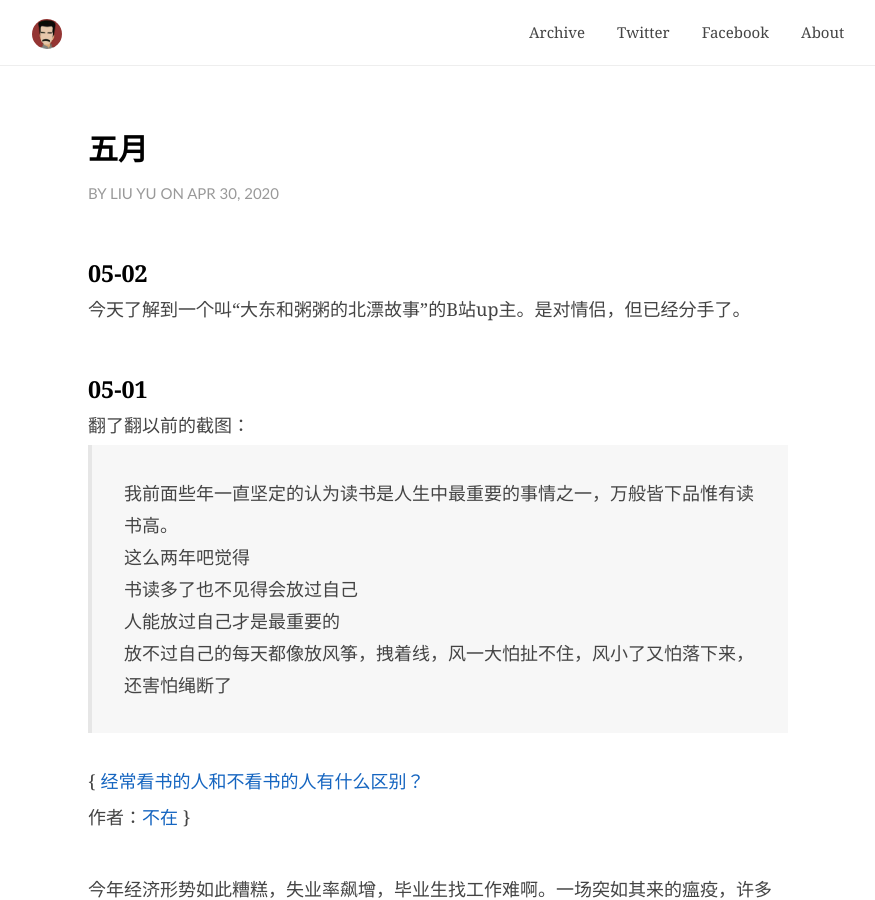
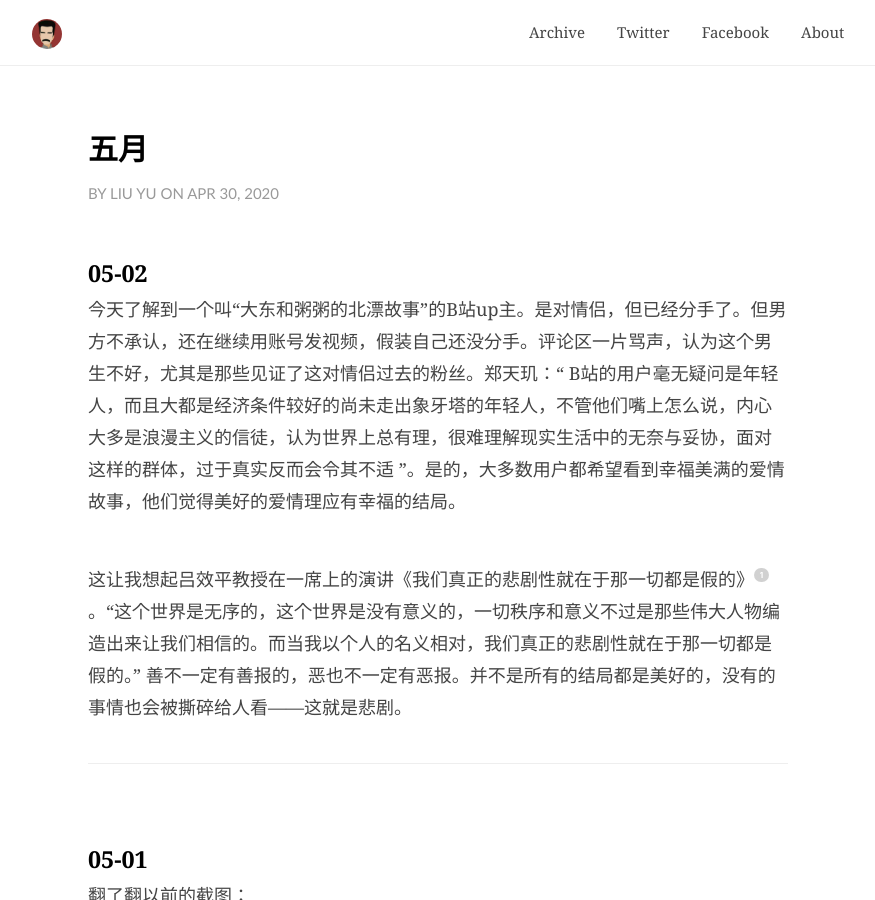
Before and after one commit to JaydenYL/JaydenYL.github.io, a Jekyll site: the page built from _posts/2020-04-26-日记.md, in a window 1280 px wide and 900 px high. Shown: the whole window, without its empty margins (202-1077 px from the left). Built offline with Jekyll 4.4.1, drawn with Linux system fonts in a browser that asks for light colours; comment, search, counter and statistics services are not loaded.

Commit message:
Update 2020-04-26-日记.md

```diff
--- a/_posts/2020-04-26-日记.md
+++ b/_posts/2020-04-26-日记.md
@@ -17,9 +17,19 @@ catalog: true
 
 ### 05-02
 
-今天了解到一个叫“大东和粥粥的北漂故事”的B站up主。是对情侣，但已经分手了。
+今天了解到一个叫“大东和粥粥的北漂故事”的B站up主。是对情侣，但已经分手了。但男方不承认，还在继续用账号发视频，假装自己还没分手。评论区一片骂声，认为这个男生不好，尤其是那些见证了这对情侣过去的粉丝。郑天玑：“ B站的用户毫无疑问是年轻人，而且大都是经济条件较好的尚未走出象牙塔的年轻人，不管他们嘴上怎么说，内心大多是浪漫主义的信徒，认为世界上总有理，很难理解现实生活中的无奈与妥协，面对这样的群体，过于真实反而会令其不适 ”。是的，大多数用户都希望看到幸福美满的爱情故事，他们觉得美好的爱情理应有幸福的结局。
+
+<br>
+
+这让我想起吕效平教授在一席上的演讲《我们真正的悲剧性就在于那一切都是假的》[^1]。“这个世界是无序的，这个世界是没有意义的，一切秩序和意义不过是那些伟大人物编造出来让我们相信的。而当我以个人的名义相对，我们真正的悲剧性就在于那一切都是假的。”  善不一定有善报的，恶也不一定有恶报。并不是所有的结局都是美好的，没有的事情也会被撕碎给人看——这就是悲剧。
 
 
+
+<br>
+
+[^1]: [我们真正的悲剧性就在于那一切都是假的](https://cul.qq.com/a/20171129/017358.htm) ↩
+
+---
 
 
 
@@ -61,11 +71,21 @@ catalog: true
 
 <br>
 
+---
+
+
+
+
+
 ### 04-30
 
 4点钟睡，15点醒。可以，很强。
 
 <br>
+
+---
+
+
 
 ### 04-29
 
@@ -73,6 +93,10 @@ catalog: true
 
 <br>
 
+---
+
+
+
 ### 04-28
 
 06:19，通宵了，睡不着。今天尝试一下白天不睡觉，看看晚上能不能睡着吧。好几天晚上都没有睡着了，严重怀疑自己是不是抑郁了，尤其最近相当的消极和悲观。
```
